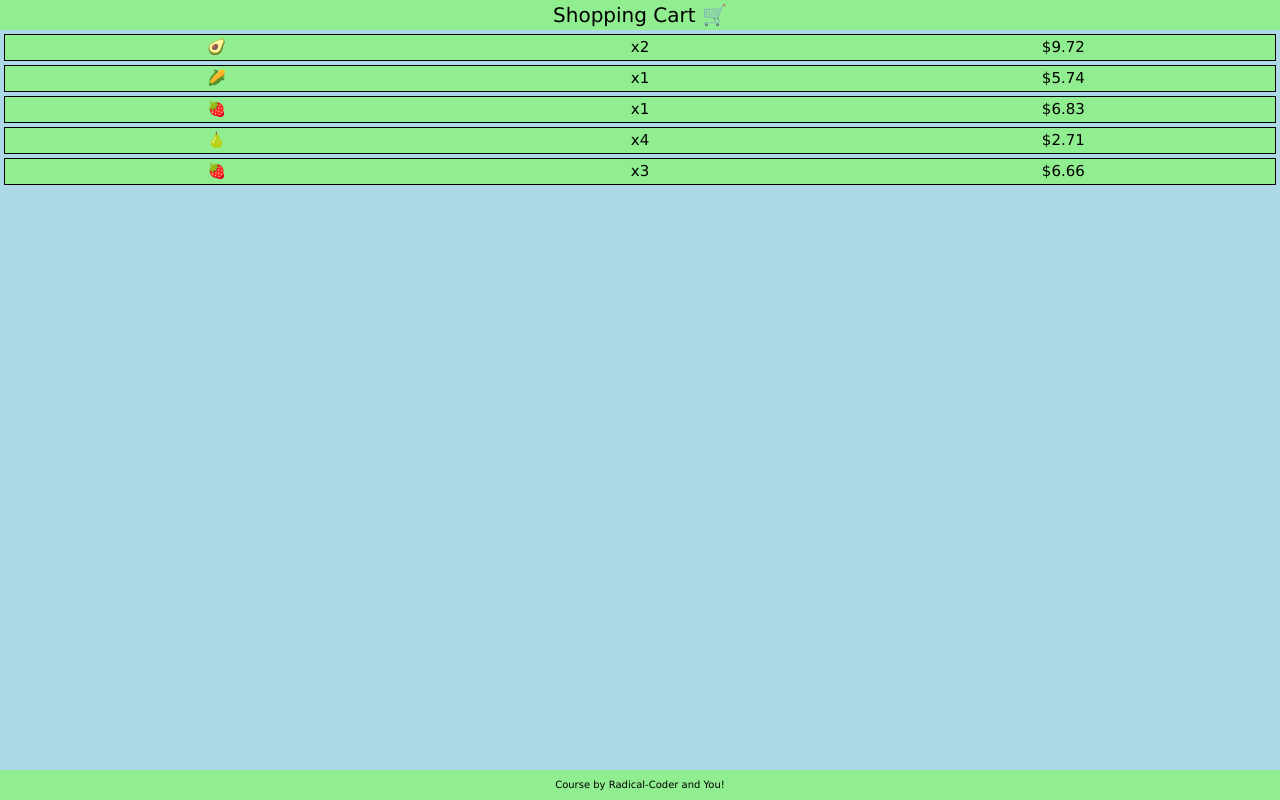
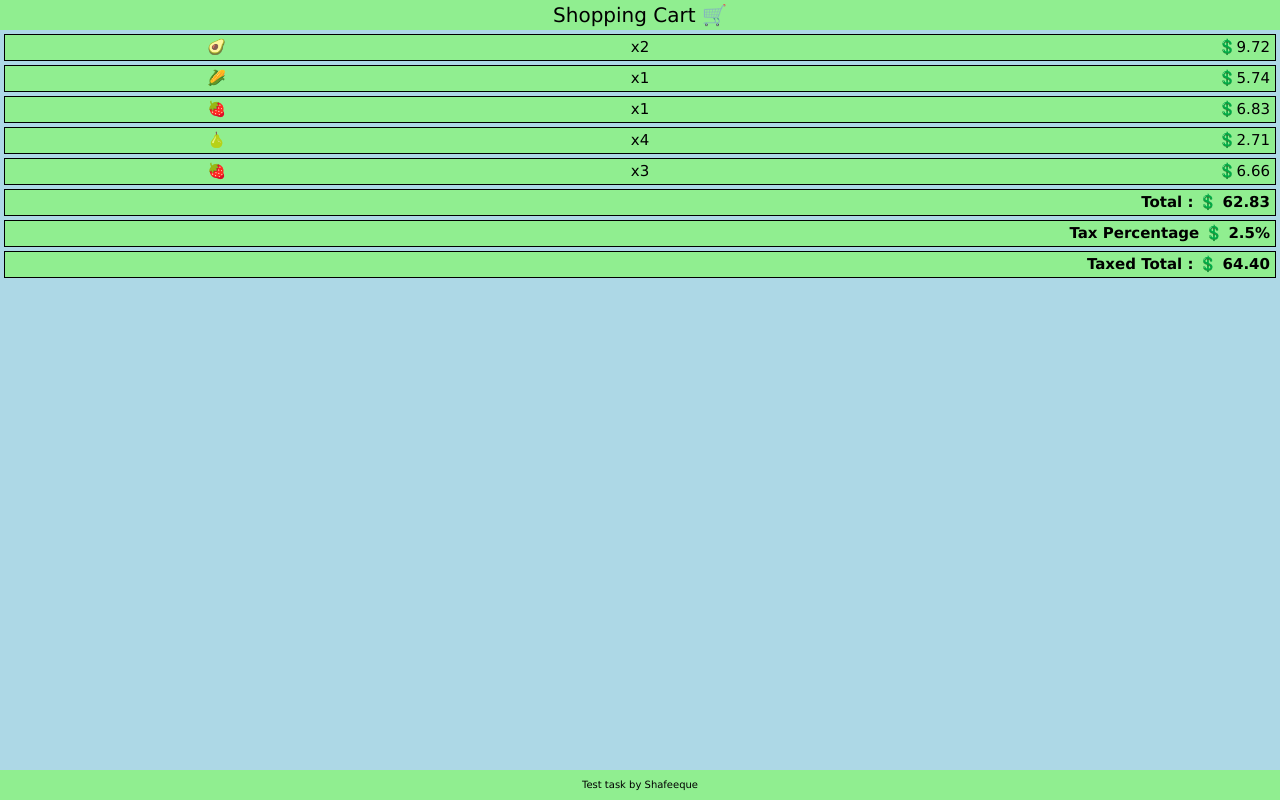
Before and after one commit to shafeequeonline/myJavaScriptApp, a plain HTML site: page index.html in a window 1280 px wide. Drawn offline with Linux system fonts and the light colour scheme.

Commit message:
added tax calculation and other maths

```diff
--- a/css/main.css
+++ b/css/main.css
@@ -55,3 +55,16 @@ footer {
     padding: 5px;
     width: calc(100% / 3);
 }
+
+.product div:last-child {
+    text-align: right;
+}
+
+.total div, .tax {
+    border: 1px solid #000;
+    background-color: lightgreen;
+    margin: 0.4rem;
+    text-align: right;
+    padding: var(--headerPadding);
+    font-weight: bold;
+}
--- a/index.html
+++ b/index.html
@@ -12,9 +12,10 @@
     <main>
         <div id="ShoppingCart">
             <div id="products"></div>
+            <div id="total" class="total"></div>
         </div>
     </main>
-    <footer>Course by Radical-Coder and You!</footer>
+    <footer>Test task by Shafeeque</footer>
 
     <script src="js/main.js" type="text/javascript"></script>
 </body>
--- a/js/main.js
+++ b/js/main.js
@@ -15,7 +15,25 @@ let products = [...Array(5)].map((_, i) => {
     }
 })
 
-console.log(products)
+console.log(products);
+
+/** Tax rate */
+let taxRate = roll(1,9,1).toFixed(1);
+console.log(taxRate);
+
+let cartTotal = products.reduce((accumulator, product) => {
+    console.log(accumulator, product);
+    return accumulator + parseFloat(product.price) * product.count;
+},0).toFixed(2);
+
+console.log(cartTotal);
+
+/** Apply tax rate to the cart total */
+
+function taxedValue(value) {
+    return taxRate / 100 * cartTotal + parseFloat(cartTotal);
+}
+let taxedtotal = taxedValue(cartTotal).toFixed(2);
 
 let productsElement = document.getElementById('products');
 let cartHtml = '';
@@ -23,8 +41,14 @@ products.forEach((product) => {
     cartHtml += `<div class="product">
         <div>${product.name}</div>
         <div>x${product.count}</div>
-        <div>$${product.price}</div>
+        <div>💲${product.price}</div>
     </div>`
 });
+productsElement.innerHTML = cartHtml;
 
-productsElement.innerHTML = cartHtml;
+let summery = document.getElementById('total');
+let summeryHtml = '';
+summeryHtml += `<div class="total">Total : 💲 ${cartTotal}</div>`;
+summeryHtml += `<div>Tax Percentage 💲 ${taxRate}%</div>`;
+summeryHtml += `<div>Taxed Total : 💲 ${taxedtotal}</div>`;
+summery.innerHTML = summeryHtml;
```
